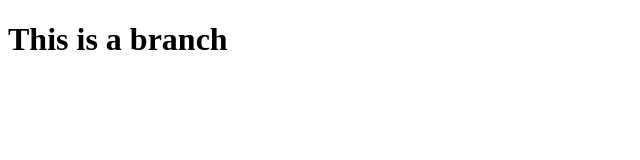
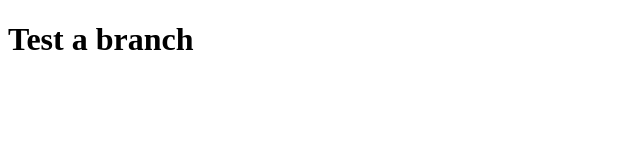
Before and after one commit to bmcrawf/Coursera-Test, a plain HTML site: page index.html in a window 1280 px wide. Shown: the whole page, without its empty margins (0-640 px from the left). Drawn offline with Linux system fonts and the light colour scheme.

Commit message:
Update index.html

```diff
--- a/index.html
+++ b/index.html
@@ -5,7 +5,7 @@
 </head>
 
 <body>
-  <h1> This is a branch </h1>
+  <h1> Test a branch </h1>
 </body>
 
 </html>
```
